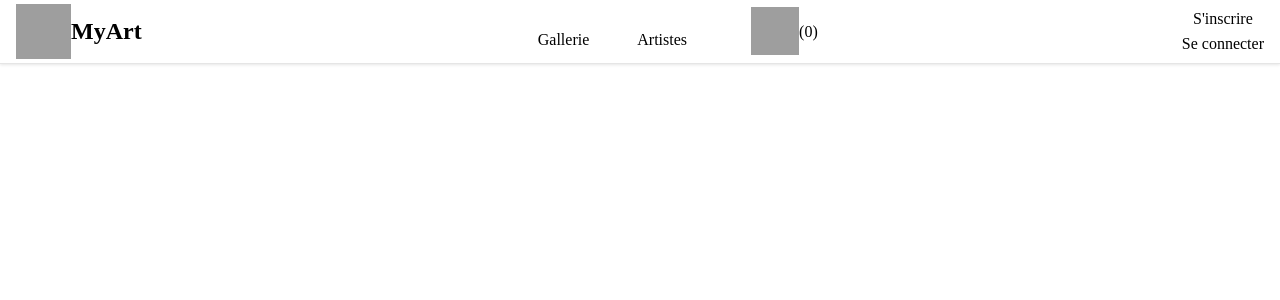
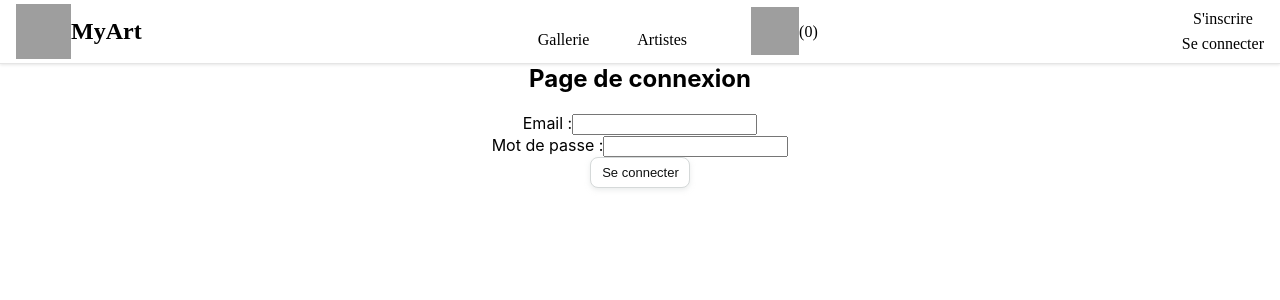
Before and after one commit to OliXVIII/myART, a React (Create React App) app in the folder frontend/: page /login in a window 1280 px wide. Shown: the top 300 px of the page. Built offline with nearby package versions, Linux system fonts and the light colour scheme; grey boxes are pictures that could not be loaded.

Commit message:
on peut se connecter

```diff
--- a/frontend/src/app.jsx
+++ b/frontend/src/app.jsx
@@ -2,7 +2,6 @@ import React, { useState, useEffect } from "react";
 import "./App.scss";
 import { Header } from "./components/header/header";
 import { Homepage } from "./components/homepage/homepage";
-import ArtistList from "./components/ArtistList";
 import { BrowserRouter as Router, Route, Routes } from "react-router-dom";
 import { Filter } from "./components/filter/filter.jsx";
 import { Art } from "./components/art_page/art.jsx";
@@ -10,7 +9,7 @@ import { SignUp } from "./components/SignUp/SignUp.jsx";
 import { Artists } from "./components/artist/artist";
 import { ArtistDetails } from "./components/artist-details/artist-details.jsx";
 import { Checkout } from "./components/checkout_page/checkout";
-
+import { Login } from './components/signIn/Login.jsx';
 function App() {
   const [data, setData] = useState({
     title: "",
@@ -28,6 +27,7 @@ function App() {
           <Route path="/artist/:id" element={<ArtistDetails />} />
           <Route path="/checkout" element={<Checkout />} />
           <Route path="/sign-up" element={<SignUp />} />
+          <Route path="/login" element={<Login />} />
         </Routes>
       </div>
     </Router>
--- a/frontend/src/components/SignUp/SignUp.jsx
+++ b/frontend/src/components/SignUp/SignUp.jsx
@@ -1,5 +1,5 @@
 import React, { useState } from "react";
-import { AES } from "crypto-js";
+
 
 const SignUp = () => {
   const [formData, setFormData] = useState({
@@ -17,11 +17,6 @@ const SignUp = () => {
   const handleSubmit = async (e) => {
     e.preventDefault();
     try {
-      const encryptedData = AES.encrypt(
-        JSON.stringify({ ...formData }),
-        "secret key 123"
-      ).toString();
-
       const response = await fetch("http://localhost:5000/clients", {
         method: "POST",
         headers: {
--- /dev/null
+++ b/frontend/src/components/signIn/Login.jsx
@@ -0,0 +1,82 @@
+import React, { useState } from 'react';
+
+const Login = () => {
+  const [formData, setFormData] = useState({
+    email: '',
+    mot_de_passe: '',
+  });
+  const [error, setError] = useState(null);
+
+  const handleChange = (e) => {
+    const { name, value } = e.target;
+    setFormData({ ...formData, [name]: value });
+
+    if (error) {
+      setError(null);
+    }
+  };
+
+  const handleKeyPress = (e) => {
+    if (e.key === 'Enter') {
+      handleSubmit(e);
+    }
+  };
+
+  const handleSubmit = async (e) => {
+    e.preventDefault();
+    try {
+      const response = await fetch('http://localhost:5000/login', {
+        method: 'POST',
+        headers: {
+          'Content-Type': 'application/json',
+        },
+        body: JSON.stringify(formData),
+      });
+
+      if (response.ok) {
+        const data = await response.json();
+        console.log('Connexion réussie');
+        localStorage.setItem('userData', data.nom);
+        window.location.href = '/';
+      } else {
+        setError('Email ou mot de passe incorrect');
+      }
+    } catch (error) {
+      console.error('Error:', error);
+    }
+  };
+
+  return (
+    <div>
+      <h2>Page de connexion</h2>
+      <form onSubmit={handleSubmit}>
+        <label htmlFor="email">Email :</label>
+        <input
+          type="email"
+          id="email"
+          name="email"
+          value={formData.email}
+          onChange={handleChange}
+          onKeyPress={handleKeyPress}
+          required
+        />
+        <br />
+        <label htmlFor="mot_de_passe">Mot de passe :</label>
+        <input
+          type="password"
+          id="mot_de_passe"
+          name="mot_de_passe"
+          value={formData.mot_de_passe}
+          onChange={handleChange}
+          onKeyPress={handleKeyPress}
+          required
+        />
+        <br />
+        <button type="submit">Se connecter</button>
+      </form>
+      {error && <div>{error}</div>}
+    </div>
+  );
+};
+
+export { Login };
```
Also changed, not shown: 1 other file (tests, documents, lock files or other folders).
